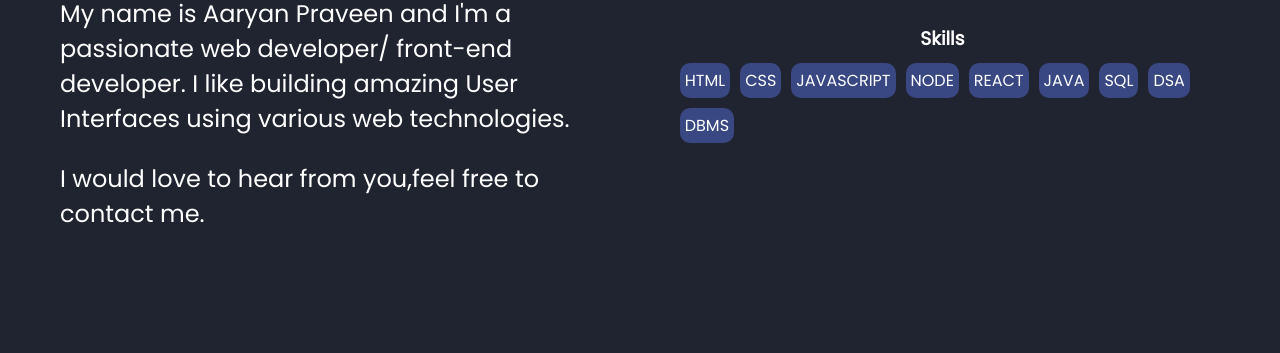
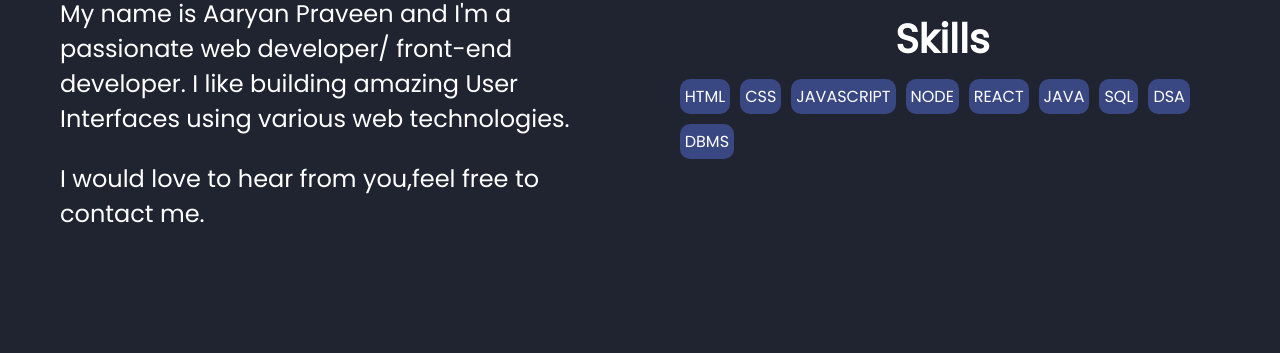
Before and after one commit to boioboi16/Portfolio_2, a website: page index.html in a window 1280 px wide. Shown: the part 747-1100 px from the top of the page. Drawn offline with nearby package versions, Linux system fonts and the light colour scheme.

Commit message:
scrollbar change and h3

```diff
--- a/index.html
+++ b/index.html
@@ -68,7 +68,7 @@
       <div class="content">
         <h1>AARYAN</h1>
           <div class="meet">
-            <span>👇</span>
+            <span></span>
             <p>An Electronics Engineer with a passion for front-end development and programming</p>
           </div>
           <svg class="scroll" width="107" height="122" viewBox="0 0 107 122" fill="none" >
--- a/style.css
+++ b/style.css
@@ -14,6 +14,18 @@ body{
   height: 100vh;
   background-color: rgb(32,35,48);
 
+}
+*::-webkit-scrollbar {
+  width: 9px;
+}
+
+*::-webkit-scrollbar-track {
+  background: transparent;
+}
+
+*::-webkit-scrollbar-thumb {
+  background-color: #e2f3f5;
+  border-radius: 20px;
 
 }
 .loader{
@@ -257,6 +269,9 @@ transition: all 0.3s cubic-bezier(.25,.8,.25,1);
 .left p{
   text-align:left;
   font-size: 3vh;
+}
+.right h3{
+  font-size: 5vh;
 }
 .right{
 
```
